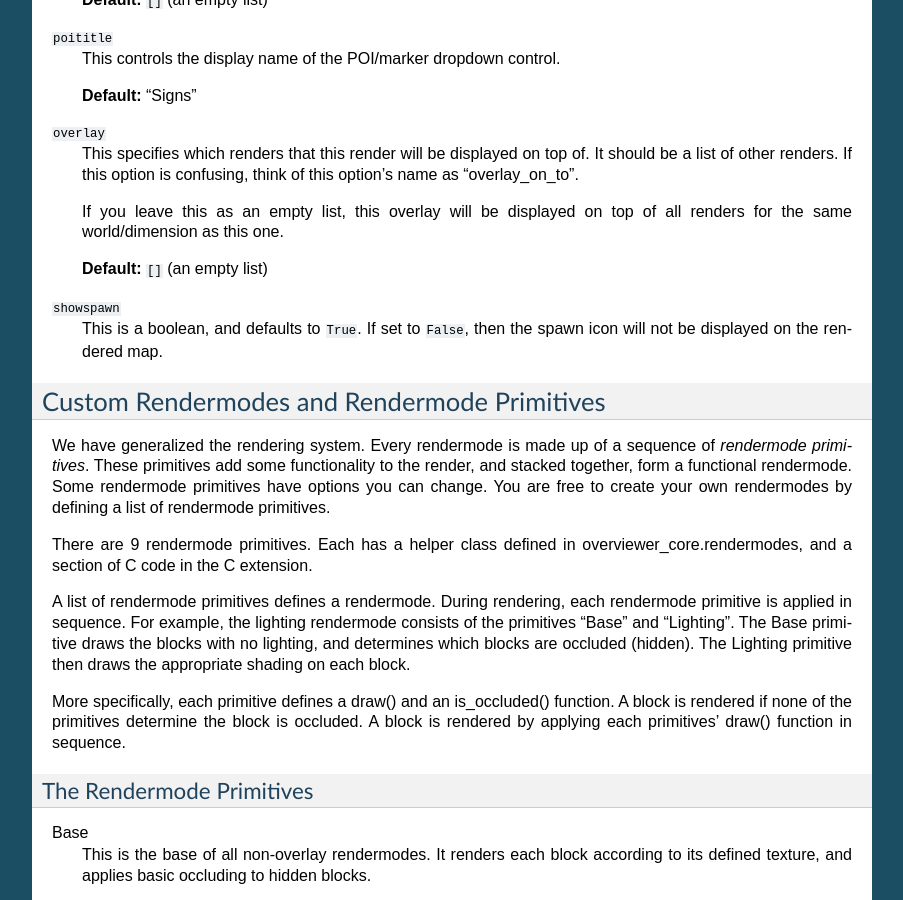
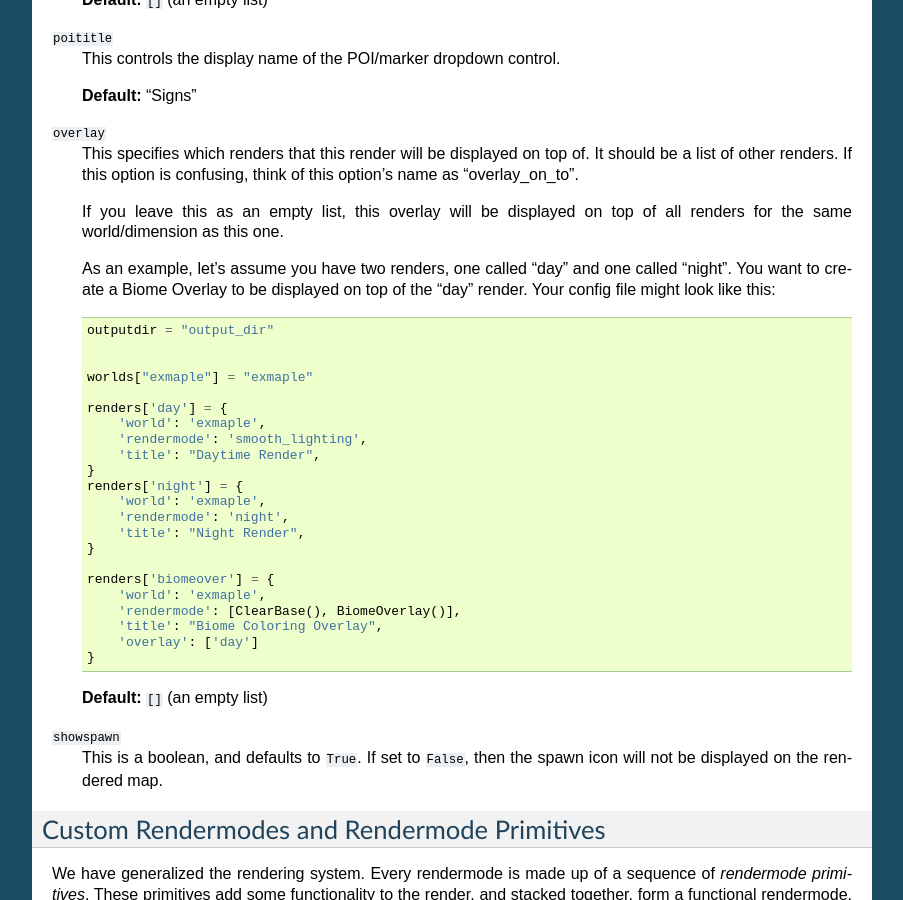
Before and after one commit to overviewer/Minecraft-Overviewer, a Sphinx documentation site: the page built from docs/config.rst, in a window 1280 px wide and 900 px high, scrolled down 9974 px. Shown: the whole window, without its empty margins (198-1101 px from the left). Built offline with Sphinx 7.4.7, drawn with Linux system fonts in a browser that asks for light colours.

Commit message:
Added an overlay example
See #906

```diff
--- a/docs/config.rst
+++ b/docs/config.rst
@@ -666,6 +666,35 @@ values. The valid configuration keys are listed below.
     If you leave this as an empty list, this overlay will be displayed on top
     of all renders for the same world/dimension as this one.
 
+    As an example, let's assume you have two renders, one called "day" and one
+    called "night".  You want to create a Biome Overlay to be displayed on top
+    of the "day" render.  Your config file might look like this:
+
+    ::
+
+        outputdir = "output_dir"
+
+
+        worlds["exmaple"] = "exmaple"
+
+        renders['day'] = {
+            'world': 'exmaple',
+            'rendermode': 'smooth_lighting',
+            'title': "Daytime Render",
+        }
+        renders['night'] = {
+            'world': 'exmaple',
+            'rendermode': 'night',
+            'title': "Night Render",
+        }
+
+        renders['biomeover'] = {
+            'world': 'exmaple',
+            'rendermode': [ClearBase(), BiomeOverlay()],
+            'title': "Biome Coloring Overlay",
+            'overlay': ['day']
+        }
+
     **Default:** ``[]`` (an empty list)
 
 ``showspawn``
```
